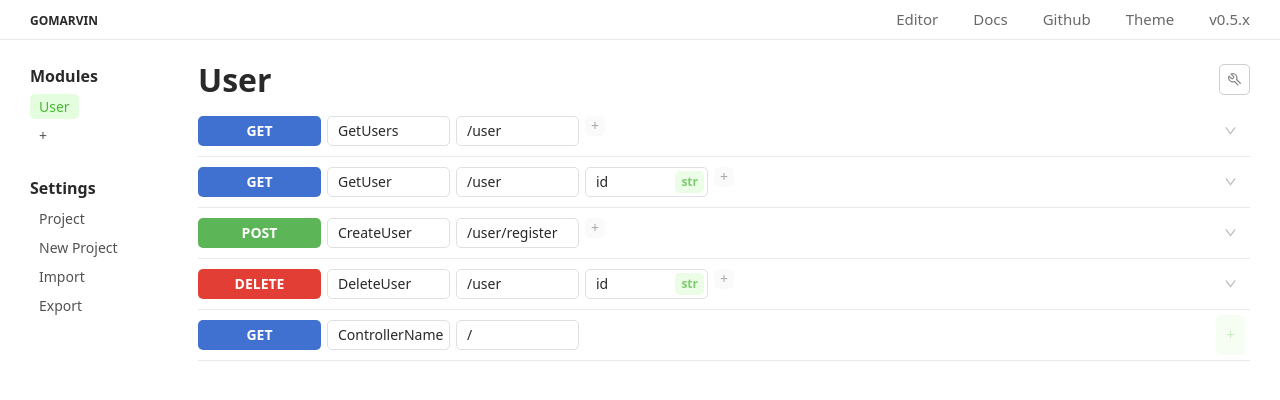
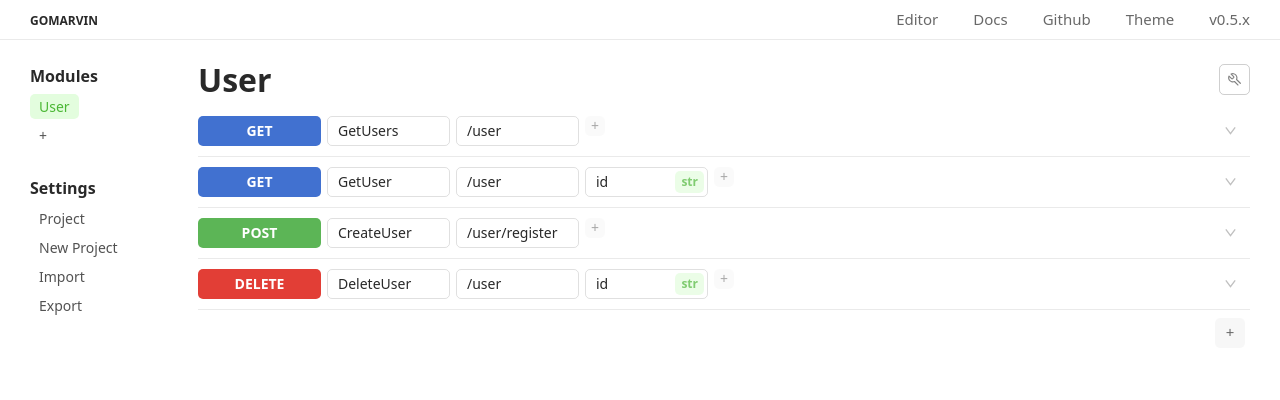
Before and after one commit to tompston/gomarvin-editor, a Vue app: page / in a window 1280 px wide. Shown: the top 400 px of the page. Built offline with nearby package versions, Linux system fonts and the light colour scheme.

Commit message:
can toggle new endpoint creation, controller name can't be this

```diff
--- a/src/components/ModuleInfo.vue
+++ b/src/components/ModuleInfo.vue
@@ -18,6 +18,9 @@ defineProps<{ config: any; currentlySelectedModule: string }>();
 const new_endpoint_fields: gomarvin_config.Endpoint = reactive({
   ...editor.init_endpoint_fields,
 });
+
+const new_endpoint_is_shown = ref(false)
+
 </script>
 
 <template>
@@ -30,30 +33,31 @@ const new_endpoint_fields: gomarvin_config.Endpoint = reactive({
 
         <div class="grid">
           <!-- Grid of endpoints -->
-          <div
-            v-for="endpoint in editor.endpoints_sorted_by_http_method(module.endpoints)"
-            v-bind:key="endpoint"
-          >
-            <Endpoint
-              :existing_controllers="editor.existing_controllers(module.endpoints)"
-              :endpoint="endpoint"
-              :new_endpoint="false"
-              @delete_event="editor.deleteValueFromArray(module.endpoints, endpoint)"
-            />
+          <div v-for="endpoint in editor.endpoints_sorted_by_http_method(module.endpoints)" v-bind:key="endpoint">
+            <Endpoint :new_endpoint_is_shown="new_endpoint_is_shown"
+              :existing_controllers="editor.existing_controllers(module.endpoints)" :endpoint="endpoint"
+              :new_endpoint="false" @delete_event="editor.deleteValueFromArray(module.endpoints, endpoint)" />
           </div>
 
           <div>
-            <Endpoint
-              :existing_controllers="editor.existing_controllers(module.endpoints)"
-              :endpoint="new_endpoint_fields"
-              :new_endpoint="true"
-              @create_new_endpoint="
-                editor.CreateEndpointAndResetInputFields(
-                  module.endpoints,
-                  new_endpoint_fields
-                )
-              "
-            />
+            <div v-if="new_endpoint_is_shown">
+              <Endpoint :new_endpoint_is_shown="new_endpoint_is_shown"
+                :existing_controllers="editor.existing_controllers(module.endpoints)" :endpoint="new_endpoint_fields"
+                :new_endpoint="true" @create_new_endpoint="
+  editor.CreateEndpointAndResetInputFields(
+    module.endpoints,
+    new_endpoint_fields
+  );
+new_endpoint_is_shown = false
+                " />
+            </div>
+
+            <div class="grid grid-cols-[1fr_auto] mt-2">
+              <div></div>
+              <button @click="new_endpoint_is_shown = !new_endpoint_is_shown" class="flex-center toggle_endpoint_btn">
+                {{ new_endpoint_is_shown ? "-" : "+" }}
+              </button>
+            </div>
           </div>
         </div>
       </div>
@@ -79,3 +83,19 @@ const new_endpoint_fields: gomarvin_config.Endpoint = reactive({
     </div>
   </div>
 </template>
+
+<style scoped>
+.toggle_endpoint_btn {
+  width: 30px;
+  height: 30px;
+  background-color: var(--selected-bg-col-2);
+  border-radius: var(--border-rad-5);
+  font-size: var(--fs-8);
+  opacity: 0.7;
+  margin-right: 5px;
+}
+
+.toggle_endpoint_btn:hover {
+  opacity: 1;
+}
+</style>
--- a/src/components/endpoint/Endpoint.vue
+++ b/src/components/endpoint/Endpoint.vue
@@ -58,6 +58,7 @@ const new_body_field: gomarvin_config.Body = reactive({ ...editor.init_body_fiel
             )
           " />
         </div>
+        <InputErrBox msg="Controller name can't be named - this!" v-if="endpoint.controller_name == 'this'" />
         <InputErrBox msg="Controller name can't be empty!" v-if="endpoint.controller_name == ''" />
         <InputErrBox msg="Controller name already exists!" v-if="
           (editor.duplicateStringExistsInArray(
```
